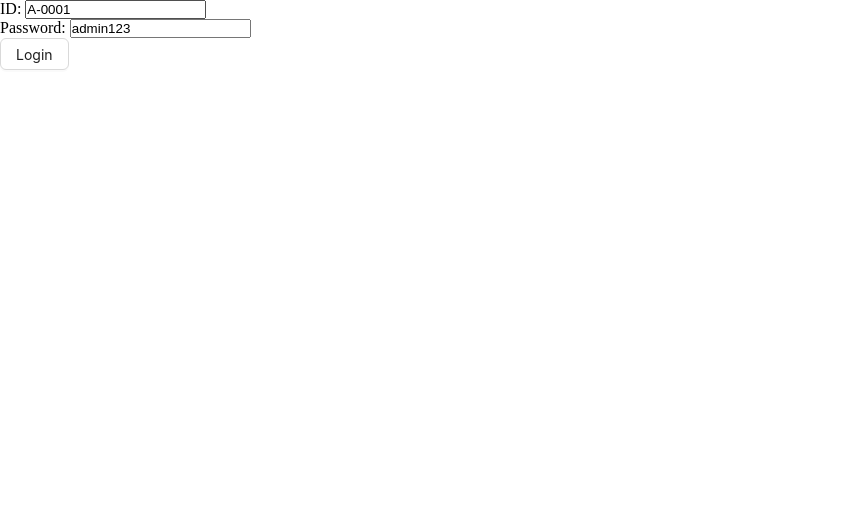
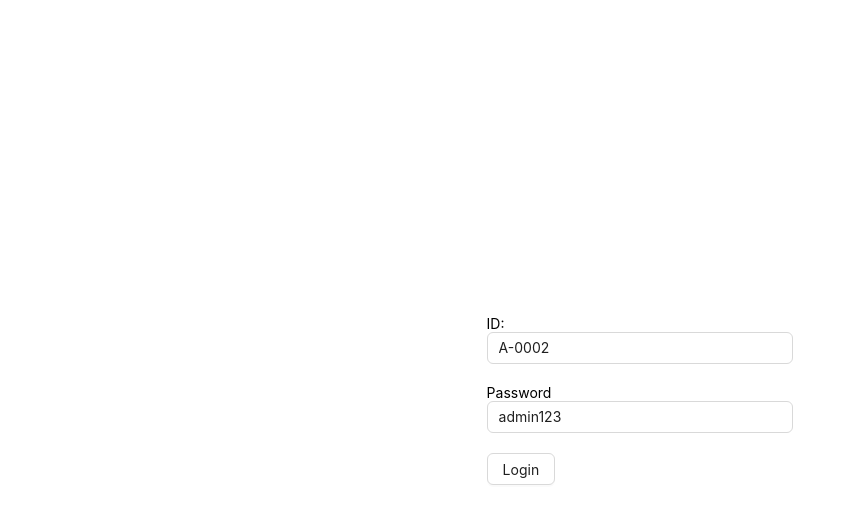
Before and after one commit to alamin-cse44/university-client, a React (Vite) app: page /login in a window 1280 px wide. Shown: the top 524 px of the page, without its empty margins (0-856 px from the left). Built offline with nearby package versions, Linux system fonts and the light colour scheme.

Commit message:
Refactor: login

```diff
--- /dev/null
+++ b/src/components/form/PHForm.tsx
@@ -0,0 +1,34 @@
+import { ReactNode } from "react";
+import {
+  FieldValues,
+  FormProvider,
+  SubmitHandler,
+  useForm,
+} from "react-hook-form";
+
+type TFormConfig = {
+  defaultValues?: Record<string, any>;
+};
+
+type TFormProps = {
+  onSubmit: SubmitHandler<FieldValues>;
+  children: ReactNode;
+} & TFormConfig;
+
+const PHForm = ({ onSubmit, children, defaultValues }: TFormProps) => {
+  const formConfig: TFormConfig = {};
+
+  if (defaultValues) {
+    formConfig["defaultValues"] = defaultValues;
+  }
+
+  const methods = useForm(formConfig);
+
+  return (
+    <FormProvider {...methods}>
+      <form onSubmit={methods.handleSubmit(onSubmit)}> {children} </form>
+    </FormProvider>
+  );
+};
+
+export default PHForm;
--- /dev/null
+++ b/src/components/form/PHInput.tsx
@@ -0,0 +1,22 @@
+import { Input } from 'antd';
+import { Controller } from 'react-hook-form';
+
+type TInputProps = {
+  type: string;
+  name: string;
+  label?: string;
+};
+
+const PHInput = ({ type, name, label }: TInputProps) => {
+  return (
+    <div style={{ marginBottom: '20px' }}>
+      {label ? label : null}
+      <Controller
+        name={name}
+        render={({ field }) => <Input {...field} type={type} id={name} />}
+      />
+    </div>
+  );
+};
+
+export default PHInput;
--- a/src/pages/Login.tsx
+++ b/src/pages/Login.tsx
@@ -1,61 +1,58 @@
-import { Button } from "antd";
-import { FieldValues, useForm } from "react-hook-form";
-import { useLoginMutation } from "../redux/features/auth/authApi";
-import { useAppDispatch } from "../redux/hook";
-import { setUser, TUser } from "../redux/features/auth/authSlice";
-import { verifyToken } from "../utils/verifyToken";
-import { useNavigate } from "react-router-dom";
-import { toast } from "sonner";
+import { Button, Row } from 'antd';
+import { FieldValues } from 'react-hook-form';
+import { useLoginMutation } from '../redux/features/auth/authApi';
+import { TUser, setUser } from '../redux/features/auth/authSlice';
+import { verifyToken } from '../utils/verifyToken';
+import { useNavigate } from 'react-router-dom';
+import { toast } from 'sonner';
+import PHForm from '../components/form/PHForm';
+import PHInput from '../components/form/PHInput';
+import { useAppDispatch } from '../redux/hook';
 
 const Login = () => {
   const navigate = useNavigate();
   const dispatch = useAppDispatch();
-  const { register, handleSubmit } = useForm({
-    defaultValues: {
-      userId: "A-0001",
-      password: "admin123",
-    },
-  });
+  // const { register, handleSubmit } = useForm({
+  //   defaultValues: {
+  //     userId: 'A-0002',
+  //     password: 'admin123',
+  //   },
+  // });
+
+  const defaultValues = {
+    userId: 'A-0002',
+    password: 'admin123',
+  };
 
   const [login] = useLoginMutation();
 
-  //   console.log("data", data);
+  const onSubmit = async (data: FieldValues) => {
+    console.log(data);
+    const toastId = toast.loading('Logging in');
 
-  const onSubmit = async (data: FieldValues) => {
-    const toastId = toast.loading("loggin in");
     try {
       const userInfo = {
         id: data.userId,
         password: data.password,
       };
-
-      // console.log(userInfo);
-
       const res = await login(userInfo).unwrap();
       const user = verifyToken(res.data.accessToken) as TUser;
-
-      console.log("user", user);
-
       dispatch(setUser({ user: user, token: res.data.accessToken }));
-      toast.success("login successful", { id: toastId, duration: 2000 });
+      toast.success('Logged in', { id: toastId, duration: 2000 });
       navigate(`/${user.role}/dashboard`);
-    } catch (error) {
-      toast.error("something went wrong", { id: toastId, duration: 2000 });
+    } catch (err) {
+      toast.error('Something went wrong', { id: toastId, duration: 2000 });
     }
   };
 
   return (
-    <form onSubmit={handleSubmit(onSubmit)}>
-      <div>
-        <label htmlFor="id">ID: </label>
-        <input type="text" id="id" {...register("userId")} />
-      </div>
-      <div>
-        <label htmlFor="password">Password: </label>
-        <input type="text" id="password" {...register("password")} />
-      </div>
-      <Button htmlType="submit">Login</Button>
-    </form>
+    <Row justify="center" align="middle" style={{ height: '100vh' }}>
+      <PHForm onSubmit={onSubmit} defaultValues={defaultValues}>
+        <PHInput type="text" name="userId" label="ID:" />
+        <PHInput type="text" name="password" label="Password" />
+        <Button htmlType="submit">Login</Button>
+      </PHForm>
+    </Row>
   );
 };
 
```
